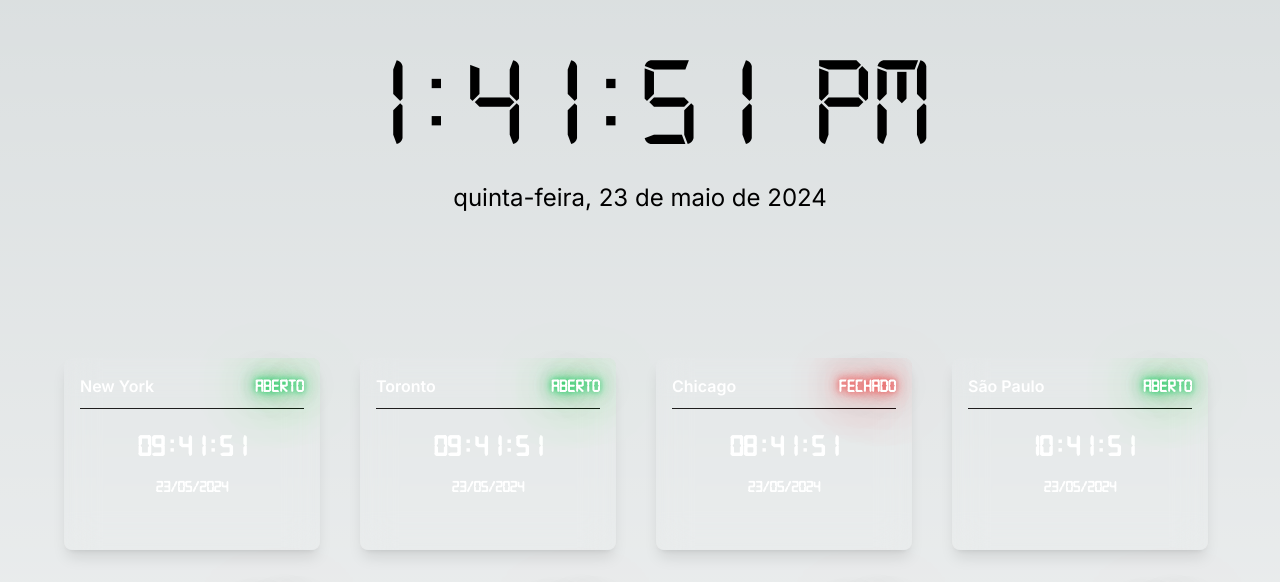
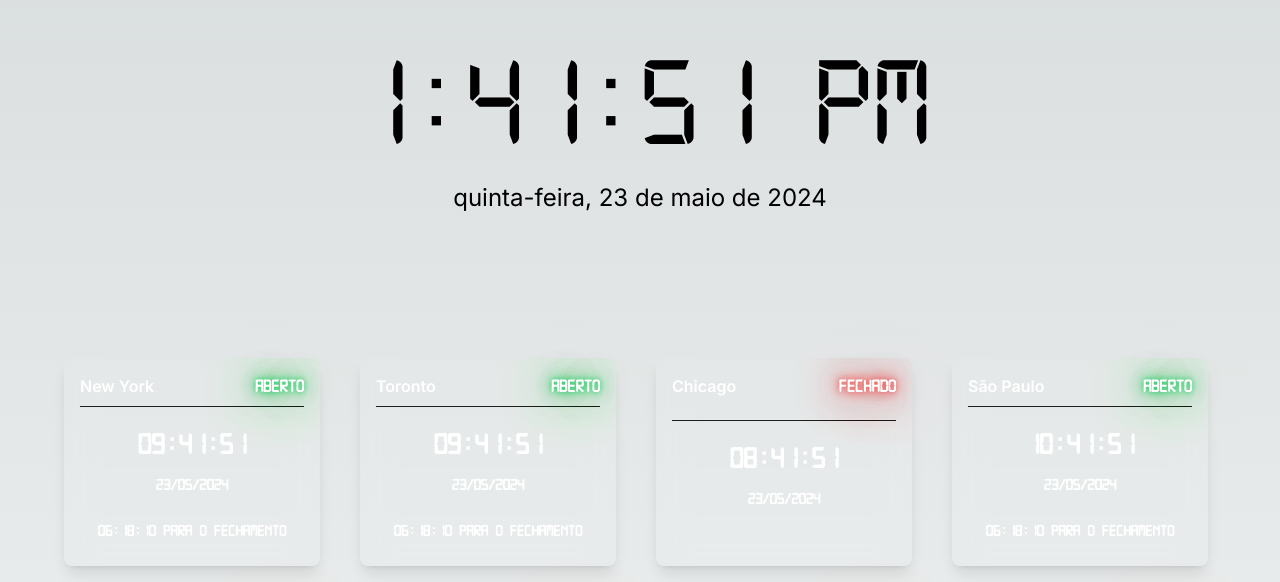
Before and after one commit to ViniciusRodrigues10/market-clock, a Next.js app: page / in a window 1280 px wide. Shown: the part 218-800 px from the top of the page. Built offline with nearby package versions, Linux system fonts and the light colour scheme.

Commit message:
feat: adding when there is time left for the market to close

```diff
--- a/src/app/components/ClockCard.tsx
+++ b/src/app/components/ClockCard.tsx
@@ -1,6 +1,6 @@
 import React, { useEffect, useState } from 'react';
 import { getWorldDate, getWorldTime, updateWorldDate, updateWorldTime } from '../../utils/ClockFunctions'
-import { marketIsOpen } from '../../utils/utils'
+import { marketIsOpen, calculateTimeDifferenceClose } from '../../utils/utils'
 import styles from '../../styles/NeonLetters.module.css';
 import localFont from '@next/font/local';
 const digital = localFont({ src: '../fonts/digital.ttf' });
@@ -16,6 +16,7 @@ export const ClockCard: React.FC<CityClockProps> = ({ cityName, timeZone, market
     const [date, setDate] = useState<string>(() => getWorldDate(timeZone));
     const [time, setTime] = useState<string>(() => getWorldTime(timeZone));
     const [negotiableMarket, setNegotiableMarket] = useState<boolean>(() => marketIsOpen(marketOpeningTime, marketClosingTime, time));
+    const [timeDifferenceClose, setTimeDifferenceClose] = useState<string>(() => calculateTimeDifferenceClose(date, time, date, marketClosingTime));
 
     useEffect(() => {
         const clearDateUpdate = updateWorldDate(timeZone, setDate);
@@ -26,29 +27,40 @@ export const ClockCard: React.FC<CityClockProps> = ({ cityName, timeZone, market
             setNegotiableMarket(isOpen);
         }, 1000);
 
+        const calculateDifferenceClose = setInterval(() => {
+            const difference = calculateTimeDifferenceClose(date, time, date, marketClosingTime);
+            setTimeDifferenceClose(difference);
+        }, 1000);
+
         return () => {
             clearDateUpdate();
             clearTimeUpdate();
             clearInterval(marketStatusInterval);
+            clearInterval(calculateDifferenceClose);
         };
-    }, [timeZone, marketOpeningTime, marketClosingTime, time]);
+    }, [timeZone, marketOpeningTime, marketClosingTime, time, date]);
 
     const marketStatusColor = negotiableMarket ? `${styles['text-green-500']} ${styles['neon-text']}` : `${styles['text-red-500']} ${styles['neon-text']}`;
     const marketStatusText = negotiableMarket ? 'Aberto' : 'Fechado';
 
+    const marketDifferenceClose = negotiableMarket ? `${timeDifferenceClose} para o fechamento` : '';
+
     return (
-        <div className="w-64 h-48 text-white p-4 rounded-lg relative flex flex-col justify-center bg-white/5 z-10 backdrop-filter backdrop-blur-lg shadow-lg">
+        <div className="w-64 h-52 text-white p-4 rounded-lg relative flex flex-col justify-center bg-white/5 z-10 backdrop-filter backdrop-blur-lg shadow-lg">
             <div className="absolute top-4 left-4 text-md font-semibold">
                 {cityName}
             </div>
             <div className={`${digital.className} font-semibold absolute top-3 right-4 text-lg ${marketStatusColor}`}>
                 {marketStatusText}
             </div>
-            <hr className="w-full border-t border-[#1f1e1e]" />
+            <hr className="w-full border-t border-[#1f1e1e] mt-6" />
             <div className={`${digital.className} text-2xl font-bold text-center mt-4`}>
                 <p className="text-3xl font-bold tabular-nums">{time}</p>
                 <p className="text-custom mt-2">{date}</p>
             </div>
+            <div className={`${digital.className} text-xl font-bold text-center mt-2`}>
+                <p className="text-custom mt-2">{marketDifferenceClose}</p>
+            </div>
         </div>
     );
 };
```
